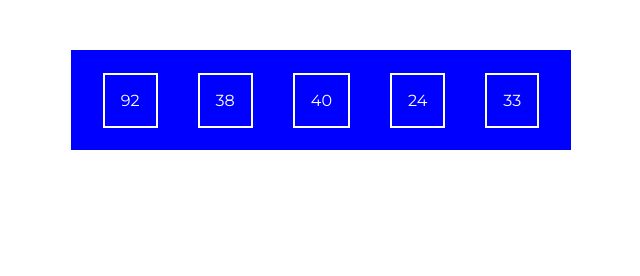
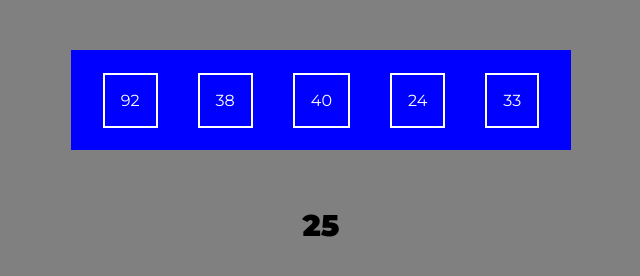
Before and after one commit to antonrugg/js-simon, a plain HTML site: page index.html in a window 1280 px wide. Shown: the whole page, without its empty margins (319-959 px from the left). Drawn offline with Linux system fonts and the light colour scheme.

Commit message:
countdown of 30s generated, added set interval and clear interval

```diff
--- a/script.js
+++ b/script.js
@@ -6,6 +6,12 @@ console.log('JS OK');
 // visto precedentemente, tramite il prompt().
 // Dopo che sono stati inseriti i 5 numeri, il software dice quanti e quali dei
 //  numeri da indovinare sono stati individuati.
+
+//starting countdown number
+let max = 30;
+
+//save setinterval function inside a variable to use it for clearInterval
+const countDownTimeOut = setInterval(countDownFunc, 1000);
 
 //function to generate a random number
 function generateRandomNumber(min, max) {
@@ -16,10 +22,34 @@ function generateRandomNumber(min, max) {
 }
 
 
+//function for countdown, reducing numbers and clearInterval when number is 0
+function countDownFunc() {
+    max--;
+    countDownParagraph.innerText = `${max}`;
+
+    if (max <= 0) {
+        clearInterval(countDownTimeOut);
+    }
+}
+
+
 //actions to create div, append it to body, give id
 const container = document.createElement('div');
 document.body.appendChild(container);
-container.id = 'container';
+container.id = 'containerNumbers';
+
+
+
+//actions to create div for countdown, append it to body,
+//create p and append it inside of div
+const countDownContainer = document.createElement('div');
+document.body.appendChild(countDownContainer);
+countDownContainer.id = 'containerCountDown';
+const countDownParagraph = document.createElement('p');
+countDownContainer.appendChild(countDownParagraph);
+countDownParagraph.innerText = `${max}`;
+
+
 
 //created empty array where i will store random numbers
 const arrayRandomNumbers = [];
--- a/style.css
+++ b/style.css
@@ -6,9 +6,10 @@
 
 body{
     font-family: 'Montserrat', sans-serif;
+    background-color: gray;
 }
 
-#container{
+#containerNumbers{
     margin: 50px auto;
     display: flex;
     justify-content: center;
@@ -18,9 +19,24 @@ body{
     background-color: blue;
 }
 
-div p{
+#containerCountDown{
+    margin: 0 auto;
+    display: flex;
+    justify-content: center;
+    align-items: center;
+    height: 50px;
+    width: 50px;
+}
+
+#containerNumbers p{
     color: white;
     margin: 0rem 1.25rem;
     border: 2px solid white;
     padding: 1rem;
 }
+
+#containerCountDown p{
+    color: black;
+    font-size: 30px;
+    font-weight: 900;
+}
```
